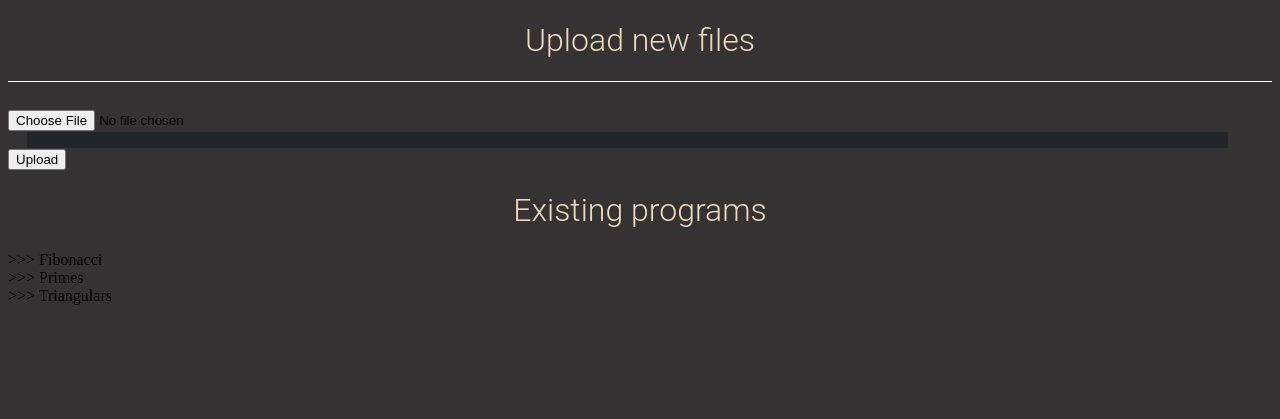
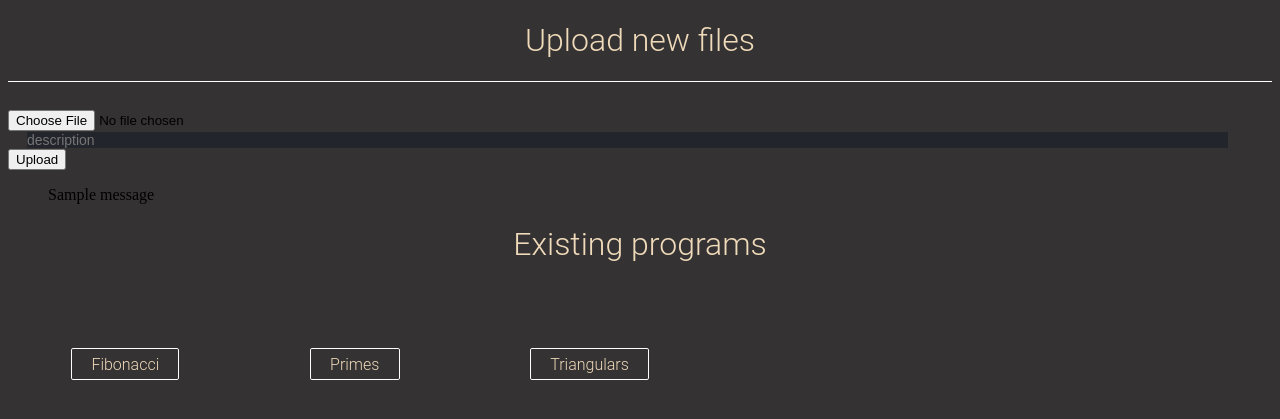
Before and after one commit to jsteng19/remote_machine, a Flask app: page /upload in a window 1280 px wide. Shown: the top 419 px of the page. Run offline with Flask 2, Linux system fonts and the light colour scheme; one stand-in notice (Sample message) is shown.

Commit message:
added ability to read python scripts

```diff
--- a/main.py
+++ b/main.py
@@ -11,6 +11,7 @@ ALLOWED_EXTENSIONS = set(['py'])
 
 app = Flask(__name__)
 app.config['UPLOAD_FOLDER'] = UPLOAD_FOLDER
+app.secret_key = b'teamkillerz'
 
 
 def allowed_file(filename):
@@ -23,7 +24,7 @@ def upload_file():
     if request.method == 'POST':
         # check if the post request has the file part
         if 'file' not in request.files:
-            flash('No file part')
+            flash('No selected file')
             return redirect(request.url)
         file = request.files['file']
         # if user does not select file, browser also
@@ -42,6 +43,8 @@ def upload_file():
             dbfile.seek(0)
             json.dump(db, dbfile)
             dbfile.truncate()
+        else:
+            flash('Only .py files are valid')
 
             # return redirect(url_for('uploaded_file', filename=file.filename))
     db = json.loads(open(os.path.join("database/programs.json")).read())
@@ -50,7 +53,7 @@ def upload_file():
 
 @app.route('/uploads/<filename>')
 def uploaded_file(filename):
-    return send_from_directory(app.config['UPLOAD_FOLDER'], filename)
+    return send_from_directory(app.config['UPLOAD_FOLDER'], filename + '.py')
 
 
 @app.route('/', methods=['GET', 'POST'])
--- a/templates/upload.html
+++ b/templates/upload.html
@@ -1,15 +1,29 @@
 <!DOCTYPE HTML>
 
 <title>Upload new File</title>
+
+
+
       <h1 class = "toptitle">Upload new files</h1>
       <hr class = "topline">
     <form method=post enctype=multipart/form-data>
       <input type='file' name='file'>
       <br>
-      <input type='text' name='description'>
+      <input type='text' name='description' placeholder='description'>
       <br>
       <input type=submit value=Upload>
     </form>
+
+{% with messages = get_flashed_messages() %}
+  {% if messages %}
+    <ul class=flashes>
+    {% for message in messages %}
+      {{ message }}
+    {% endfor %}
+    </ul>
+  {% endif %}
+{% endwith %}
+{% block body %}{% endblock %}
 
 <html lang = "en">
   <head>
@@ -23,11 +37,11 @@
 
 
             <h1 class = "toptitle">Existing programs</h1>
-            <ul class = "a" style="list-style-type:disc;">
-              {% for program in db %}
-                <li>{{program["name"]}}</li>
-              {% endfor %}
-           </ul>
+
+        {% for program in db %}
+          <a href = "#" class = "button1"  onclick="window.location.href = 'uploads/{{program['name']}}';" id = '{{program["name"]}}' style = 'margin:5%; justify-content: center;'> {{program["name"]}} </a>
+        {% endfor %}
+
 
         <br>
 
```
